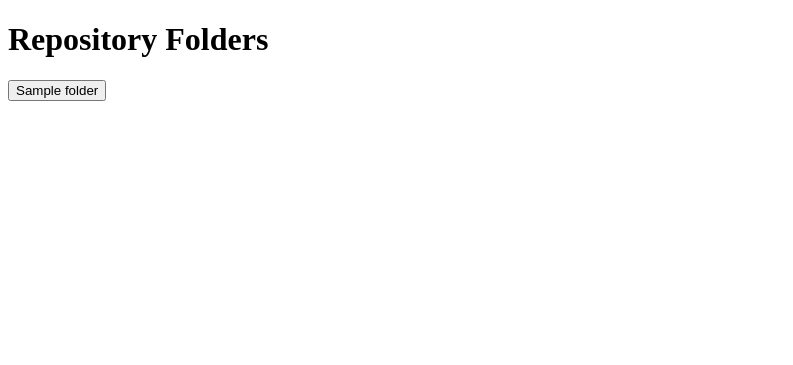
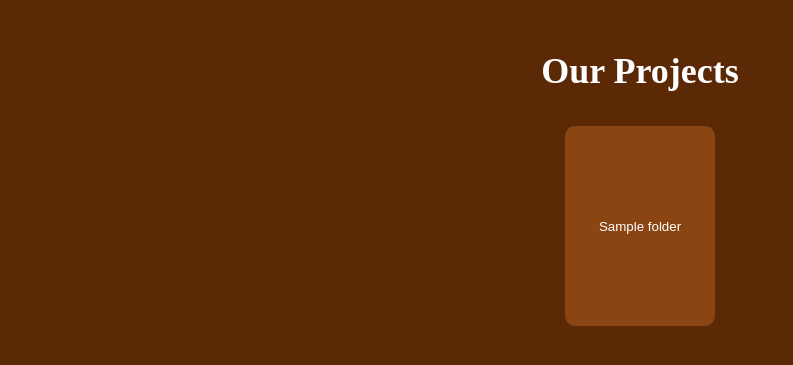
Before and after one commit to JonathanHerrewijnen/HerrewebPy, a Flask app: template templates/index.html in a window 1280 px wide. Shown: the top 365 px of the page, without its empty margins (0-793 px from the left). Run offline with Flask 2, Linux system fonts and the light colour scheme; the template is opened without the code that fills it: most values are stand-ins (such as "Sample title", 1, 10 or a date in 2020); parts of the project's set-up code (start-up, migrations or seed data) failed here and were passed over.

Commit message:
Slight updates to the front-end

```diff
--- /dev/null
+++ b/static/styles.css
@@ -0,0 +1,66 @@
+body {
+    background-color: rgb(92, 41, 7);
+    color: white;
+    font-family: 'Arial', sans-serif;
+}
+
+.main-container {
+    text-align: center;
+    margin-top: 50px;
+}
+
+h1 {
+    font-family: 'Times New Roman', serif;
+    font-size: 36px;
+    margin-top: 20px;
+}
+
+.folder-container {
+    display: flex;
+    flex-wrap: wrap;
+    justify-content: center;
+}
+
+.document-button {
+    width: 150px;
+    height: 200px;
+    margin: 10px;
+    background-color: #8B4513; /* Dark SaddleBrown color */
+    border: 2px solid #8B4513;
+    border-radius: 10px;
+    position: relative;
+    overflow: hidden;
+    color: white;
+}
+
+/* Add a papyrus-like texture to the document buttons */
+.document-button:before {
+    content: "";
+    position: absolute;
+    top: 0;
+    left: 0;
+    right: 0;
+    bottom: 0;
+    background:
+        repeating-linear-gradient(45deg, transparent, transparent 10px, #904e1f 10px, #7a3216 20px),
+        repeating-linear-gradient(45deg, transparent, transparent 10px, #904e1f 10px, #7a3216 20px);
+    background-size: 30px 30px;
+    border-radius: 8px;
+    z-index: -1;
+}
+
+/* Add a subtle shadow for depth */
+.document-button:hover {
+    width: 150px;
+    height: 200px;
+    margin: 10px;
+    background-color: #8B4513; /* Dark SaddleBrown color */
+    border: 2px solid #8B4513;
+    background:
+        repeating-linear-gradient(45deg, transparent, transparent 10px, #904e1f 10px, #7a3216 20px),
+        repeating-linear-gradient(45deg, transparent, transparent 10px, #904e1f 10px, #7a3216 20px);
+    border-radius: 10px;
+    position: relative;
+    overflow: hidden;
+    color: white;
+}
--- a/templates/index.html
+++ b/templates/index.html
@@ -3,12 +3,19 @@
 <head>
     <meta charset="UTF-8">
     <meta name="viewport" content="width=device-width, initial-scale=1.0">
-    <title>Repository Folders</title>
+    <title>Herreweb Repository</title>
+    <link rel="stylesheet" type="text/css" href="{{ url_for('static', filename='styles.css') }}">
 </head>
 <body>
-    <h1>Repository Folders</h1>
-    {% for folder in repository_folders %}
-        <a href="{{ url_for('repository_page', folder=folder) }}"><button>{{ folder }}</button></a>
-    {% endfor %}
+    <div class="main-container">
+        <h1>Our Projects</h1>
+        <div class="folder-container">
+            {% for folder in repository_folders %}
+                <a href="{{ url_for('repository_page', folder=folder) }}">
+                    <button class="document-button">{{ folder }}</button>
+                </a>
+            {% endfor %}
+        </div>
+    </div>
 </body>
 </html>
```
